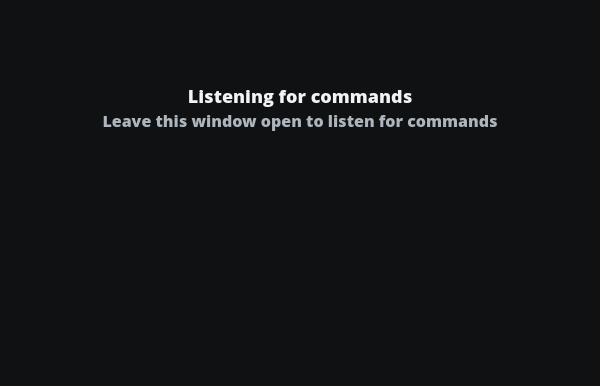
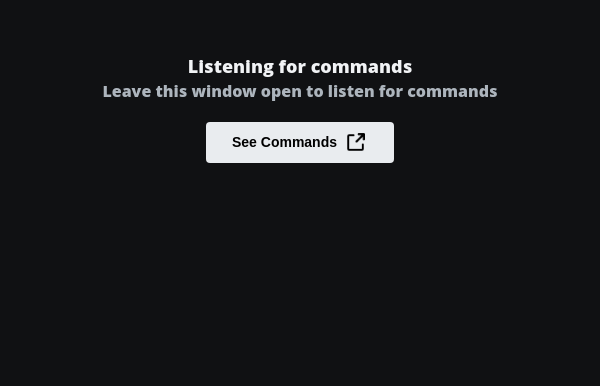
Before and after one commit to Melonly-Moderation/desktop, an Electron app: page src/index.html in a window 600 px wide. Shown: the part 292-678 px from the top of the page. Drawn offline with Linux system fonts and the light colour scheme.

Commit message:
add links to page

```diff
--- a/package.json
+++ b/package.json
@@ -28,7 +28,6 @@
 		"electron-squirrel-startup": "^1.0.0",
 		"electron-store": "^8.1.0",
 		"global-mouse-events": "^1.1.0",
-		"node-global-key-listener": "^0.1.1",
-		"open": "^9.1.0"
+		"node-global-key-listener": "^0.1.1"
 	}
 }
--- a/src/index.html
+++ b/src/index.html
@@ -19,13 +19,25 @@
 		<link href="styles.css" rel="stylesheet" />
 	</head>
 	<body>
+		<section class="command hidden">
+			<p id="command-value"></p>
+		</section>
+
 		<section class="listening">
 			<span>Listening for commands</span>
 			<p>Leave this window open to listen for commands</p>
-		</section>
 
-		<section class="command hidden">
-			<p id="command-value"></p>
+			<a
+				id="open-external"
+				class="see-commands-a"
+				href="https://help.melonly.xyz/docs/guides/desktop-app"
+				target="_blank"
+			>
+				<button class="see-commands">
+					See Commands
+					<img src="../images/external.png" alt="" class="link-icon" />
+				</button>
+			</a>
 		</section>
 
 		<footer>
@@ -35,8 +47,17 @@
 			</div>
 			<p>
 				This app uses keystrokes to know when commands are run.
-				<a href="https://discord.gg/CxFExNTzxC" target="_blank">Learn more</a> or
-				<a href="https://github.com/Melonly-Moderation/desktop" target="_blank"
+				<a
+					href="https://help.melonly.xyz/docs/guides/desktop-app"
+					target="_blank"
+					id="open-external"
+					>Learn more</a
+				>
+				or
+				<a
+					href="https://github.com/Melonly-Moderation/desktop"
+					target="_blank"
+					id="open-external"
 					>view the source code</a
 				>.
 			</p>
--- a/src/styles.css
+++ b/src/styles.css
@@ -94,3 +94,32 @@ footer div img {
     opacity: 0;
     transform: translateY(4px);
 }
+
+.see-commands-a {
+    text-decoration: none;
+    color: black;
+}
+
+.see-commands-a:hover {
+    text-decoration: none;
+}
+
+.see-commands {
+    margin-top: 20px;
+    padding: 8px 26px;
+    border: none;
+    border-radius: 4px;
+    font-weight: 600;
+    font-size: 14px;
+    display: flex;
+    align-items: center;
+    gap: 6px;
+    cursor: pointer;
+    z-index: 100;
+    background-color: #E9ECEF;
+}
+
+.link-icon {
+    width: 25px;
+    height: 25px;
+}
```
Also changed, not shown: src/main.js (+8 -5 lines), images/external.png (added), 1 other file.
